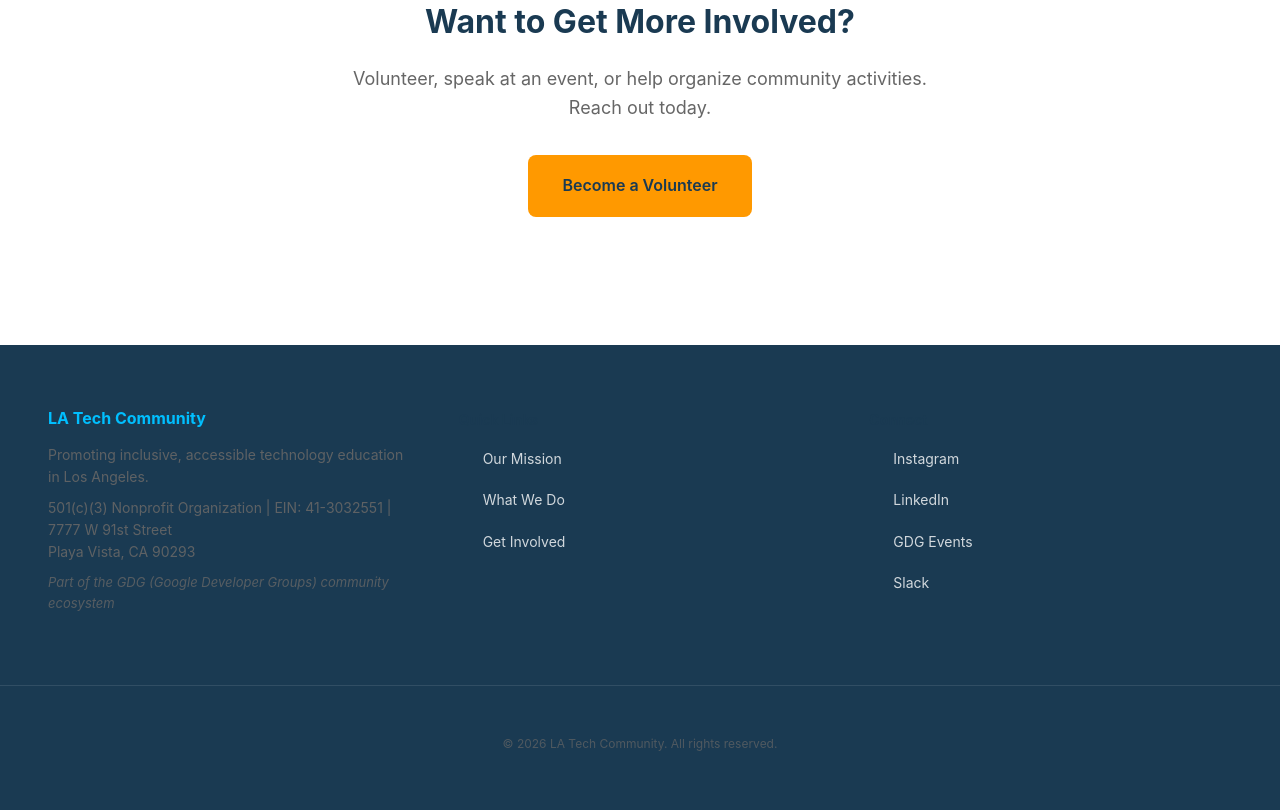
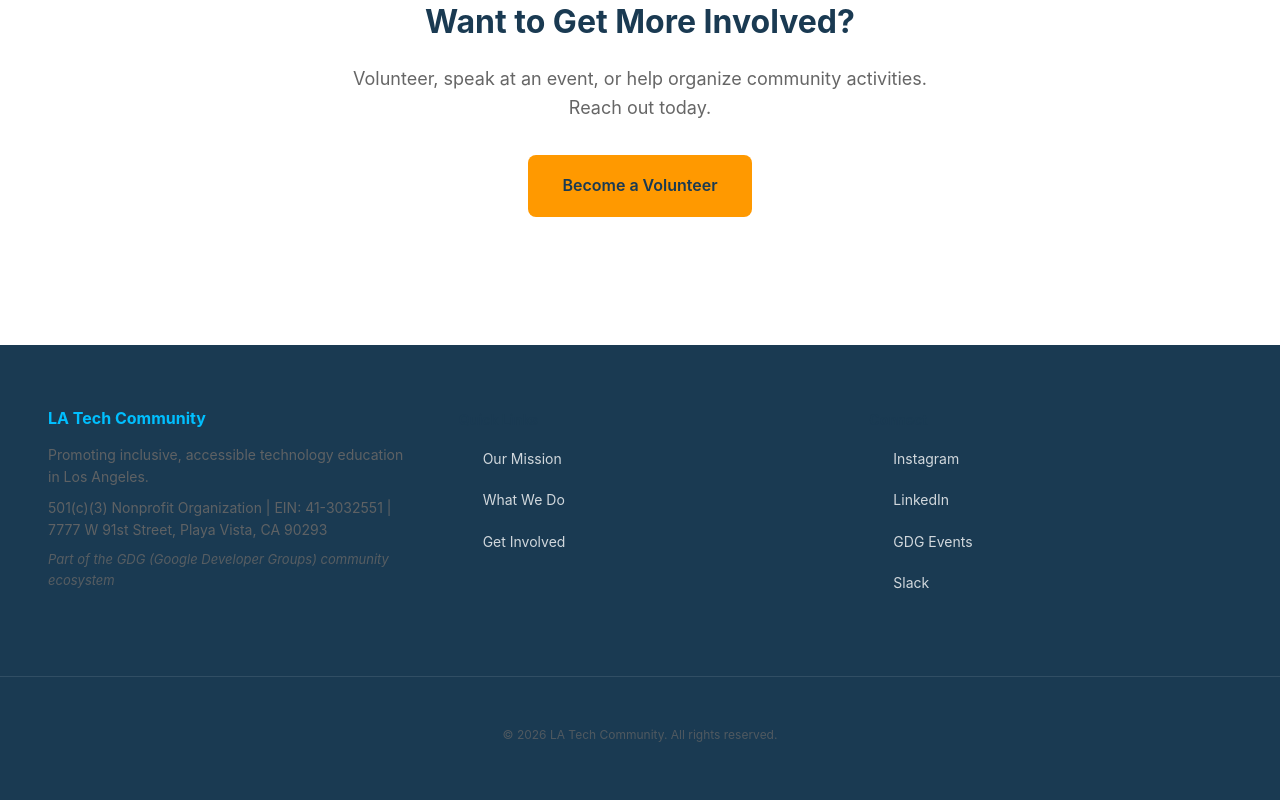
Before and after one commit to emscape/latechcommunity, a plain HTML site: page index.html in a window 1280 px wide. Shown: the part 2732-3542 px from the top of the page. Drawn offline with Linux system fonts and the light colour scheme.

Commit message:
Deleted the break in the address for formatting

```diff
--- a/index.html
+++ b/index.html
@@ -217,9 +217,7 @@
             <div class="footer__section">
                 <h3 class="footer__heading">LA Tech Community</h3>
                 <p class="footer__description">Promoting inclusive, accessible technology education in Los Angeles.</p>
-                <p class="footer__legal">501(c)(3) Nonprofit Organization | EIN: 41-3032551 | 7777 W 91st Street<br>
-      Playa Vista, CA 90293</p>
-                <p class="footer__community">Part of the GDG (Google Developer Groups) community ecosystem</p>
+                <p class="footer__legal">501(c)(3) Nonprofit Organization | EIN: 41-3032551 | 7777 W 91st Street, Playa Vista, CA 90293</p>                <p class="footer__community">Part of the GDG (Google Developer Groups) community ecosystem</p>
             </div>
 
             <div class="footer__section">
```
